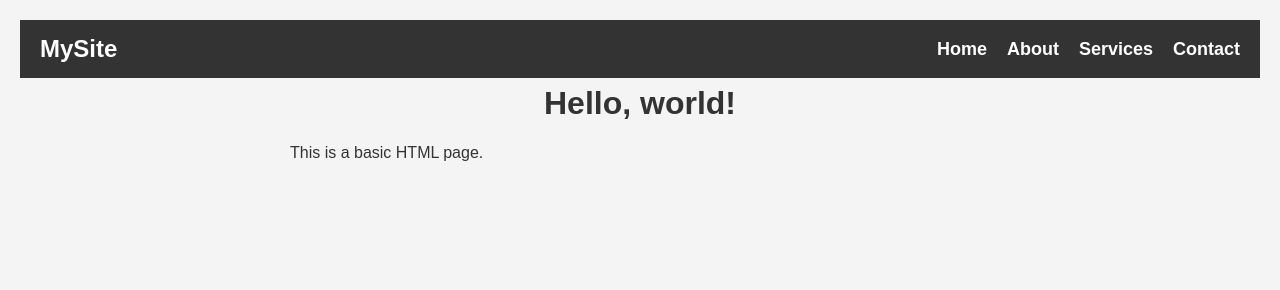
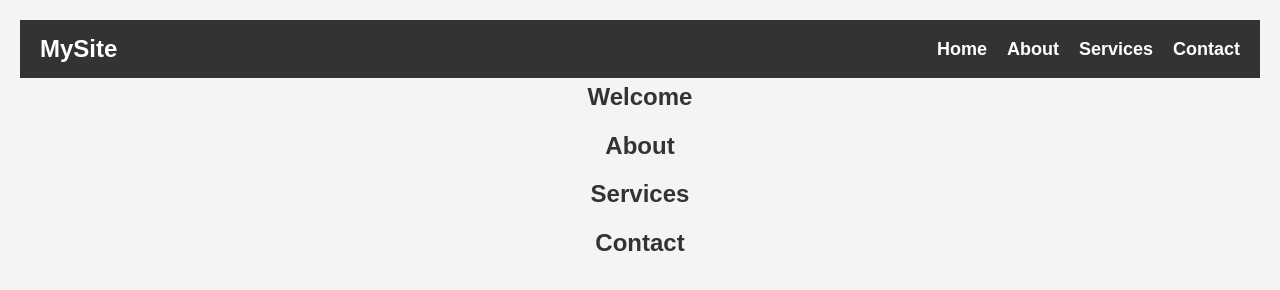
Before and after one commit to Bloo1234/JA-project, a plain HTML site: page index.html in a window 1280 px wide. Drawn offline with Linux system fonts and the light colour scheme.

Commit message:
Update index.html

```diff
--- a/index.html
+++ b/index.html
@@ -3,10 +3,11 @@
 <head>
   <meta charset="UTF-8">
   <meta name="viewport" content="width=device-width, initial-scale=1.0">
-    <title>Website</title>
+  <title>Pancake Menu</title>
   <link rel="stylesheet" href="style.css">
 </head>
 <body>
+
   <nav class="navbar">
     <div class="logo">MySite</div>
     <button class="menu-toggle" onclick="toggleMenu()">☰</button>
@@ -17,8 +18,19 @@
       <li><a href="#contact">Contact</a></li>
     </ul>
   </nav>
-    <h1>Hello, world!</h1>
-    <p>This is a basic HTML page.</p>
+
+  <section id="home"><h1>Welcome</h1></section>
+  <section id="about"><h2>About</h2></section>
+  <section id="services"><h2>Services</h2></section>
+  <section id="contact"><h2>Contact</h2></section>
+
+  <!-- JavaScript goes at the bottom -->
+  <script>
+    function toggleMenu() {
+      const menu = document.getElementById("navMenu");
+      menu.classList.toggle("show");
+    }
+  </script>
 
 </body>
 </html>
```
Lines whose indentation alone changed are shown as unchanged.
